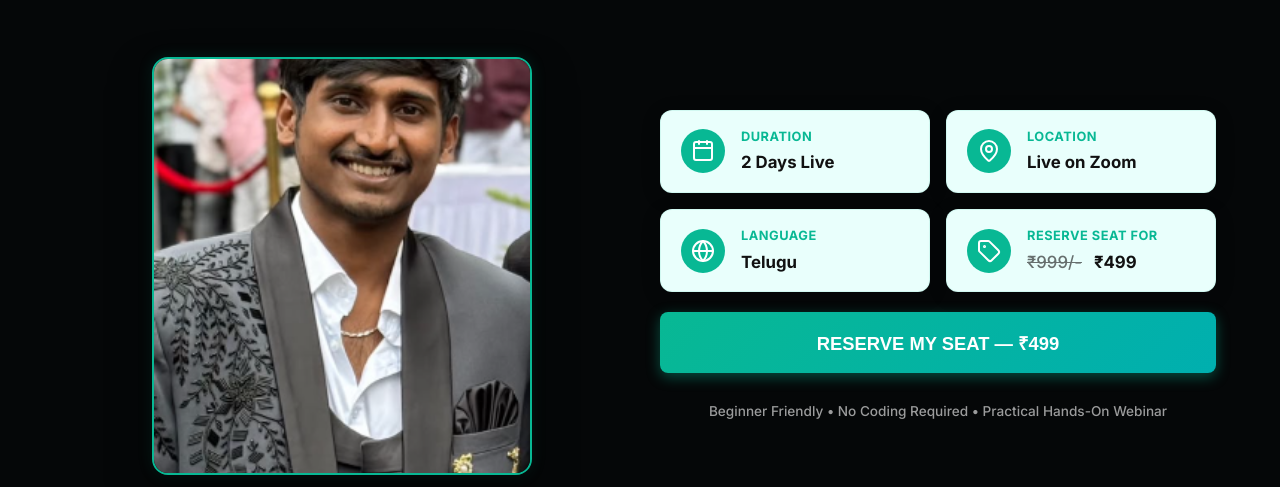
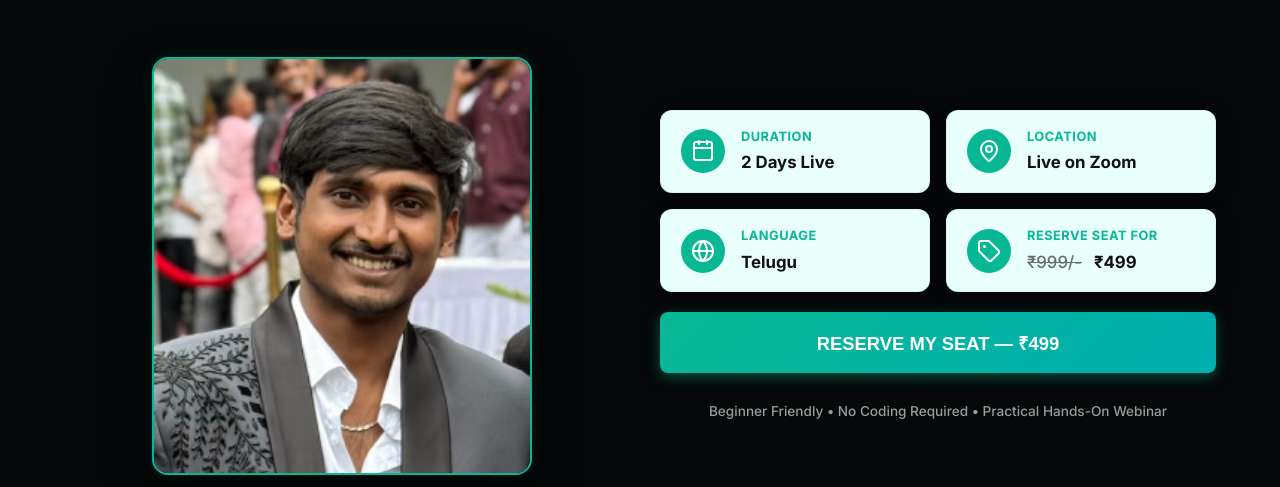
Before and after one commit to varshith136/Ai_Website_landing_page, a plain HTML site: page index.html in a window 1280 px wide. Shown: the part 313-800 px from the top of the page. Drawn offline with nearby package versions, Linux system fonts and the light colour scheme.

Commit message:
Adjust hero photo vertical position to center 15% to show head

```diff
--- a/styles.css
+++ b/styles.css
@@ -272,7 +272,7 @@ h1, h2, h3, h4 {
     width: 100%;
     height: 100%;
     object-fit: cover;
-    object-position: center;
+    object-position: center 15%;
     display: block;
     transition: transform 0.3s ease;
 }
```
